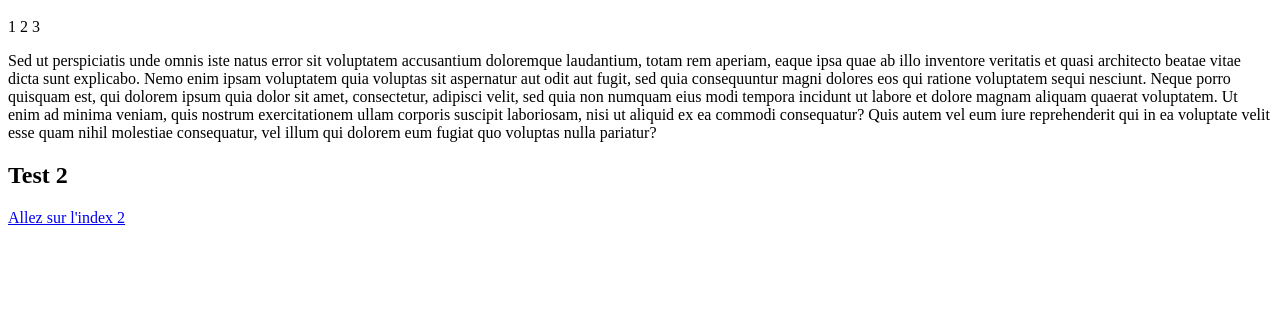
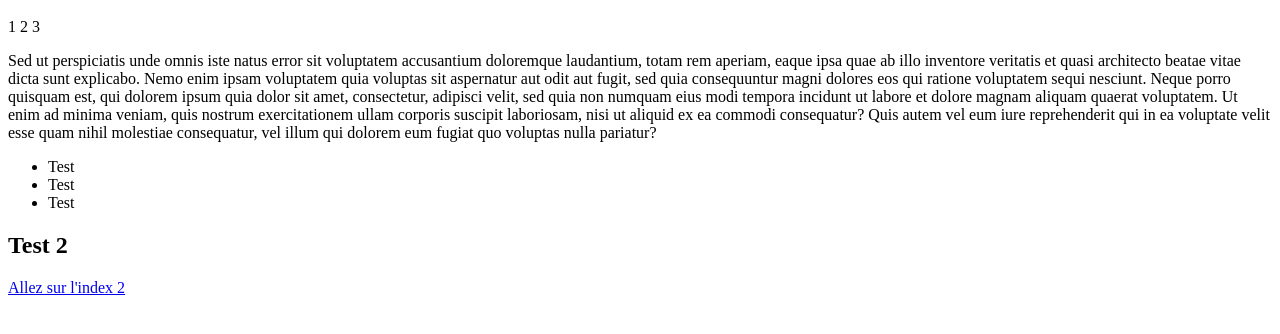
Before and after one commit to KaisKais/www, a plain HTML site: page index.html in a window 1280 px wide. Shown: the part 66-400 px from the top of the page. Drawn offline with Linux system fonts and the light colour scheme.

Commit message:
Add an item to my list

```diff
--- a/index.html
+++ b/index.html
@@ -13,6 +13,18 @@
 Sed ut perspiciatis unde omnis iste natus error sit voluptatem accusantium doloremque laudantium, totam rem aperiam, eaque ipsa quae ab illo inventore veritatis et quasi architecto beatae vitae dicta sunt explicabo. Nemo enim ipsam voluptatem quia voluptas sit aspernatur aut odit aut fugit, sed quia consequuntur magni dolores eos qui ratione voluptatem sequi nesciunt. Neque porro quisquam est, qui dolorem ipsum quia dolor sit amet, consectetur, adipisci velit, sed quia non numquam eius modi tempora incidunt ut labore et dolore magnam aliquam quaerat voluptatem. Ut enim ad minima veniam, quis nostrum exercitationem ullam corporis suscipit laboriosam, nisi ut aliquid ex ea commodi consequatur? Quis autem vel eum iure reprehenderit qui in ea voluptate velit esse quam nihil molestiae consequatur, vel illum qui dolorem eum fugiat quo voluptas nulla pariatur?
 </p>
 
+<ul>
+	<li>
+	Test
+	</li>
+	<li>
+	Test
+	</li>
+	<li>
+	Test
+	</li>
+
+</ul>
 
 <h2>Test 2</h2>
 
```
